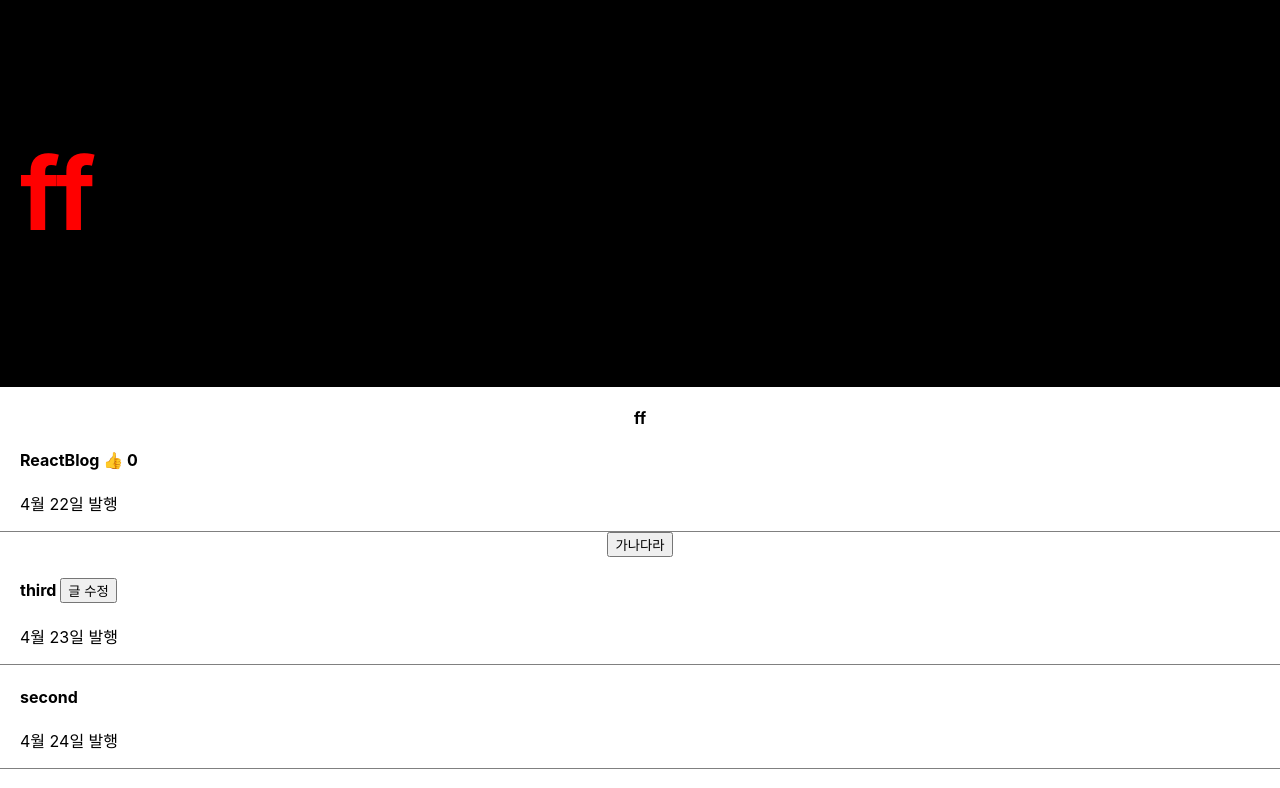
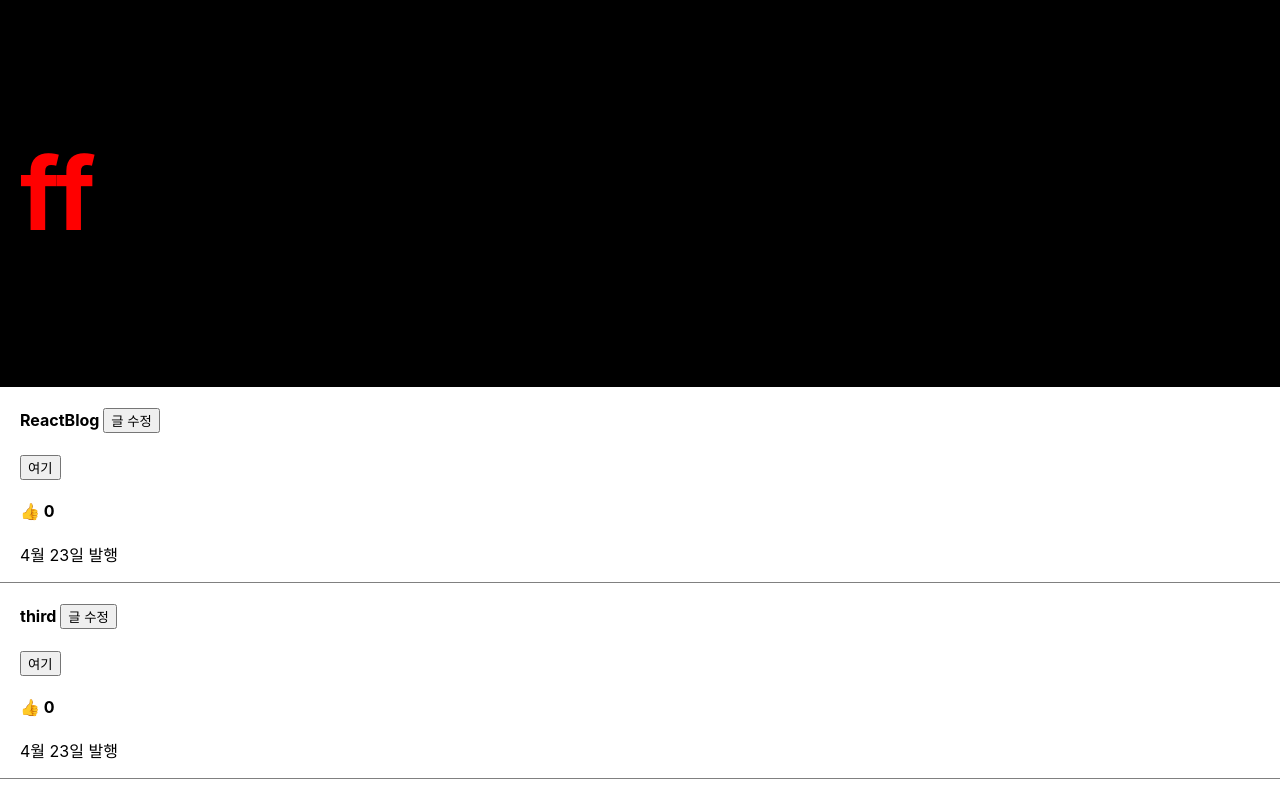
Before and after one commit to alicelee1231/appleReact, a React (Create React App) app in the folder applereact/: page / in a window 1280 px wide. Shown: the top 788 px of the page. Built offline with nearby package versions, Linux system fonts and the light colour scheme.

Commit message:
state 공부

```diff
--- a/applereact/src/App.js
+++ b/applereact/src/App.js
@@ -8,9 +8,9 @@ function App() {
   let post = 'ff';
 
   let [logo, setLogo] = useState(['ReactBlog', 'third', 'second']);
-  let [like, setLike] = useState(0);
+  let [like, setLike] = useState([0,0,0]);
   let [modal, setModal] = useState(0);
-  let [titlec, setTitleC] = useState(0);
+  let [cnt, setCnt] = useState(1);
 
 
   return (
@@ -19,7 +19,7 @@ function App() {
         <h4 style={{ color: "red", fontSize: '100px' }} >{post}</h4>
       </div>
 
-
+{/*
       <h4>{post}</h4>
       <div className="list">
         <h4> {logo[0]} <span onClick={() => { setLike(like + 1) }}>👍</span> {like} </h4>
@@ -30,37 +30,55 @@ function App() {
         let copy1 = [...logo];
         copy1.sort();
         setLogo(copy1);
-      }}>가나다라</button>
+      }}>가나다라</button> */}
 
-      <div className="list">
-        <h4> {logo[1]} <button onClick={() => {
-          let copy = [...logo];
-          copy[0] = 'java';
-          setLogo(copy);
-        }}>글 수정 </button> </h4>
-        <p>4월 23일 발행</p>
-      </div>
-      <div className="list">
-        <h4> {logo[2]}</h4>
-        <p>4월 24일 발행</p>
-      </div>
+        {
+          // function 파라미터 부분은 map이 돌아가면서 array의 요소들을 하나씩 꺼내오는 것
+          // fuction 부분에는 두개의 파라미터가 들어감. 앞의 파라미터는 array의 순서대로 가져오는 거고
+          // 뒤의 파라미터는 1씩 더해지는 정수임 그래서 h4부분에 a를 logo[i]로해도 i부분이 1씩 더해지기 때문에 array부분이 하나씩 나옴
+          //map앞의 array 개수만큼 map이 돌아감 -> return 문 안에 있는 내용을 array에 담아줌 ex) [<div>hey</div>] -> 이런 형식을 react가 알아서 배열 벗겨서 실행하는거
+          logo.map(function(a,i){
+            return (<div className="list">
+            <h4 > {a} <button onClick={() => {
+              let copy = [...logo];
+              copy[0] = 'java';
+              setLogo(copy);
+            }}>글 수정 </button> </h4>
+            <h4> <button onClick={() => {setModal(1); setCnt(i)}}>여기</button></h4>
+            <h4> <span onClick={() => {
+                let copy = [...like];
+                copy[i] = copy[i] + 1;
+                setLike(copy);
+            }}>👍</span> {like[i]} </h4>
+            <p>4월 23일 발행</p>
+          </div>)
+
+          })
+        }
+
+        {/* <button onClick={() => {setCnt(0)}}>글제목0</button>
+        <button onClick={() => {setCnt(1)}}>글제목1</button>
+        <button onClick={() => {setCnt(2)}}>글제목2</button> */}
+
 
       <div className="list">
         <h4> <button onClick={() => { setModal(1) }}>여기</button></h4>
       </div>
+      {/* props의 이름은 가져오는  요소와 이름을 동일하게함. 왜? 작명하기 귀찮아서 */}
       {
-        modal == true ? <Modal/> : null
+        modal == true ? <Modal color={'skyblue'} logo={logo} cnt={cnt}/> : null
       }
     </div>
   );
 }
 
-function Modal() {
+function Modal(props) {
   return (
-    <div className='modal'>
-      <h4>title</h4>
+    <div className='modal' style={{background : props.color}}>
+      <h4>{props.logo[props.cnt]}</h4>
       <p>date</p>
       <p>content</p>
+      <button>push</button>
     </div>
   );
 }
```
